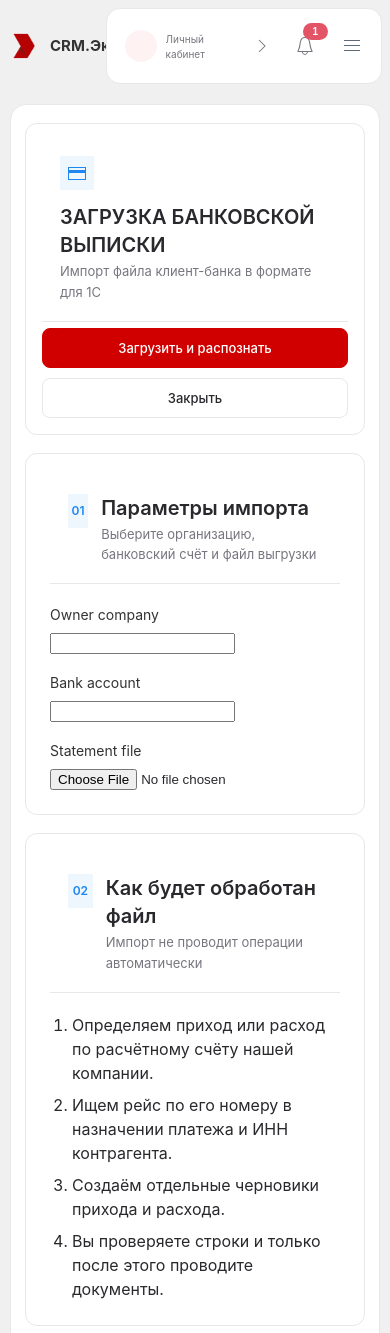
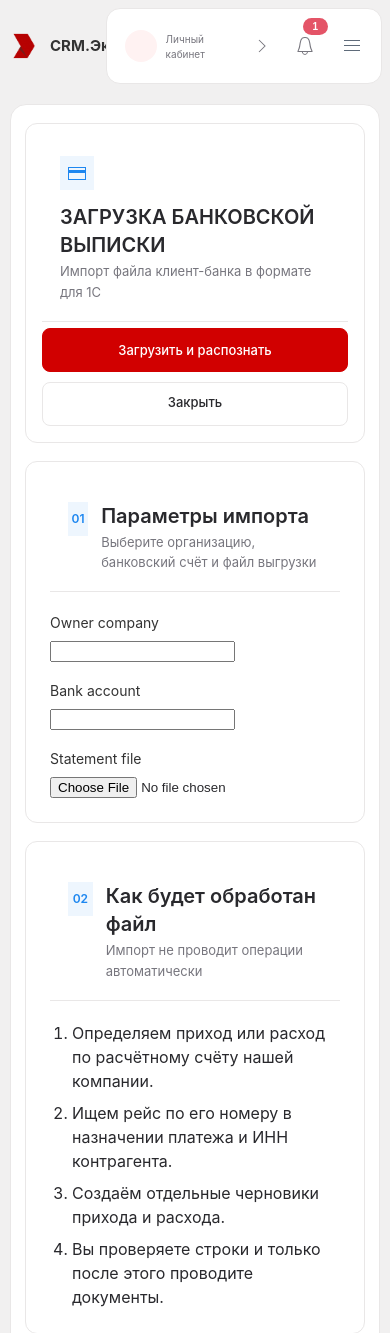
Before and after one commit to avdiunichev/django-crm, a Django app: template templates/crm/bank_statement_import.html in a window 390 px wide. Shown: the top 1333 px of the page. Run offline with Django 5.2, Linux system fonts and the light colour scheme; the template is opened without the code that fills it: most values are stand-ins (such as "Sample title", 1, 10 or a date in 2020); form fields are guessed from the names that the template uses; some libraries are stand-ins or nearby versions.

Commit message:
Add shared mobile CRM layout

```diff
--- /dev/null
+++ b/static/css/mobile-crm.css
@@ -0,0 +1,116 @@
+/* Shared mobile layer. It is loaded last so every CRM section follows the
+   same touch-first geometry without changing desktop registers. */
+@media screen and (max-width: 720px) {
+    html, body { max-width: 100%; overflow-x: hidden; }
+    html body.uikit-theme.crm-workspace-theme .app-shell-topnav > .main,
+    html body.uikit-theme.crm-workspace-theme.orders-workspace-page .app-shell-topnav > .main {
+        margin-left: 0;
+        min-width: 0;
+        padding: 10px;
+    }
+    html body.uikit-theme.crm-workspace-theme .app-shell-topnav > .main > .content,
+    html body.uikit-theme.crm-workspace-theme.orders-workspace-page .app-shell-topnav > .main > .content {
+        min-width: 0;
+        min-height: calc(100dvh - 20px);
+        padding: 18px 14px 28px;
+        border-radius: 14px;
+    }
+
+    /* Page headers and all action toolbars become predictable vertical blocks. */
+    html body.uikit-theme.crm-workspace-theme :is(
+        .page-heading.with-action, .orders-page-header, .primary-registry-header,
+        .onec-titlebar, .directory-titlebar, .mailbox-inbox-heading
+    ) { align-items: stretch; flex-direction: column; gap: 16px; }
+    html body.uikit-theme.crm-workspace-theme :is(
+        .heading-actions, .orders-page-actions, .primary-registry-actions,
+        .mailbox-inbox-actions
+    ) { width: 100%; margin-left: 0; }
+    html body.uikit-theme.crm-workspace-theme :is(
+        .heading-actions, .orders-page-actions, .primary-registry-actions,
+        .mailbox-inbox-actions
+    ) .uk-button { flex: 1 1 150px; }
+    html body.uikit-theme.crm-workspace-theme :is(
+        .orders-breadcrumb, .primary-registry-breadcrumb, .contract-breadcrumb,
+        .organization-profile-breadcrumb, .trip-profile-breadcrumb, .driver-profile-breadcrumb
+    ) { margin-bottom: 20px; }
+    html body.uikit-theme.crm-workspace-theme :is(
+        .orders-title-line, .primary-registry-title-line
+    ) { align-items: flex-start; }
+    html body.uikit-theme.crm-workspace-theme :is(
+        .orders-title-line h1, .primary-registry-title-line h1, .page-heading h1,
+        .directory-titlebar h1, .onec-titlebar h1
+    ) { font-size: 24px !important; line-height: 1.2; }
+
+    /* Each filter and form control remains comfortably tappable. */
+    html body.uikit-theme.crm-workspace-theme :is(
+        .filters, .order-register-filters, .organization-register-filters,
+        .driver-register-filters, .vehicle-register-filters, .transportation-register-filters,
+        .contract-register-filters, .primary-registry-filters
+    ) { display: flex !important; width: 100%; padding: 0 !important; gap: 8px !important; }
+    html body.uikit-theme.crm-workspace-theme :is(
+        .filters, .order-register-filters, .organization-register-filters,
+        .driver-register-filters, .vehicle-register-filters, .transportation-register-filters,
+        .contract-register-filters, .primary-registry-filters
+    ) > :is(label, input, select, .uk-input, .uk-select, .uk-button, a.uk-button) {
+        flex: 1 1 100% !important;
+        width: 100% !important;
+        max-width: none !important;
+        min-height: 44px;
+        margin-left: 0 !important;
+    }
+    html body.uikit-theme.crm-workspace-theme :is(.uk-input, .uk-select, .uk-textarea) {
+        min-height: 44px;
+        font-size: 16px; /* prevents iOS Safari zooming into inputs */
+    }
+    html body.uikit-theme.crm-workspace-theme :is(.uk-button, .btn, button, [role="button"]) {
+        min-height: 44px;
+        touch-action: manipulation;
+    }
+    html body.uikit-theme.crm-workspace-theme :is(.field, .form-field) { min-width: 0; }
+    html body.uikit-theme.crm-workspace-theme :is(
+        .form-grid, .form-row, .form-row-2, .form-row-3, .form-row-4,
+        .route-city-address-grid, .driver-personal-grid, .organization-form-grid,
+        .contract-form-grid, .transportation-form-grid, .trip-finance-mini-grid
+    ) { grid-template-columns: minmax(0, 1fr) !important; }
+
+    /* Wide business tables keep their columns intact and scroll inside their
+       own frame instead of pushing the whole page sideways. */
+    html body.uikit-theme.crm-workspace-theme .table-wrap {
+        width: 100%;
+        overflow-x: auto !important;
+        overscroll-behavior-inline: contain;
+        -webkit-overflow-scrolling: touch;
+    }
+    html body.uikit-theme.crm-workspace-theme .table-wrap > table { margin-bottom: 0; }
+    html body.uikit-theme.crm-workspace-theme .register-pagination {
+        align-items: flex-start;
+        flex-direction: column;
+        gap: 12px;
+    }
+    html body.uikit-theme.crm-workspace-theme .pagination-pages { flex-wrap: wrap; }
+
+    /* A modal always fits the visual viewport and its actions remain reachable. */
+    html body.uikit-theme.crm-workspace-theme .uk-modal-dialog {
+        box-sizing: border-box;
+        width: calc(100vw - 20px) !important;
+        max-width: none !important;
+        max-height: calc(100dvh - 20px);
+        margin: 10px auto !important;
+        border-radius: 14px !important;
+    }
+    html body.uikit-theme.crm-workspace-theme :is(
+        .driver-command-actions, .organization-command-actions, .trip-edit-actions,
+        .modal-actions, .form-actions, .command-actions
+    ) { display: flex; flex-wrap: wrap; gap: 8px; }
+    html body.uikit-theme.crm-workspace-theme :is(
+        .driver-command-actions, .organization-command-actions, .trip-edit-actions,
+        .modal-actions, .form-actions, .command-actions
+    ) .uk-button { flex: 1 1 140px; }
+
+    /* Detail cards and dashboards should never leave a two-column sliver. */
+    html body.uikit-theme.crm-workspace-theme :is(
+        .metrics-grid, .dashboard-grid, .directory-hub-grid, .summary-grid,
+        .trip-work-grid, .transportation-role-grid, .mailbox-layout
+    ) { grid-template-columns: minmax(0, 1fr) !important; }
+    html body.uikit-theme.crm-workspace-theme :is(.panel, .uk-card, .form-section) { min-width: 0; }
+}
--- a/templates/base.html
+++ b/templates/base.html
@@ -35,6 +35,7 @@
     <link rel="stylesheet" href="{% static 'css/sidebar.css' %}?v=20260923">
     {% block extra_head %}{% endblock %}
 <link rel="stylesheet" href="{% static 'css/workspace-theme.css' %}?v=20260926-transportation-row-surface-v3">
+<link rel="stylesheet" href="{% static 'css/mobile-crm.css' %}?v=20260927-1">
 </head>
 <body class="uk-background-muted uikit-theme crm-workspace-theme {% block body_class %}{% endblock %}">
 <div class="app-shell app-shell-topnav">
```
